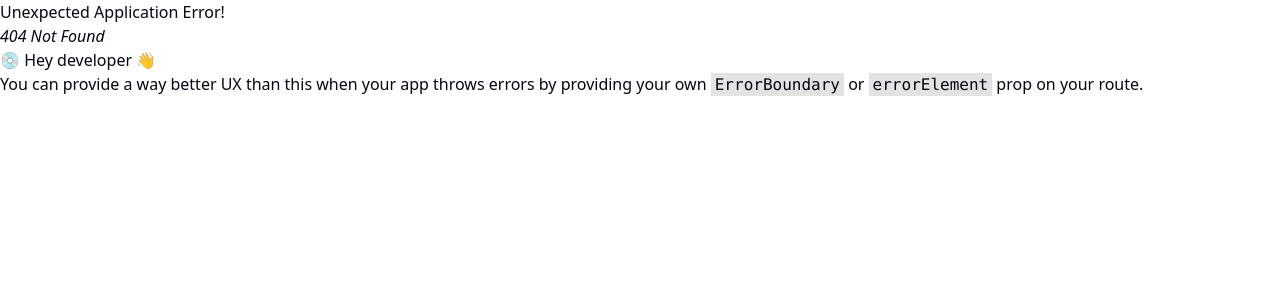
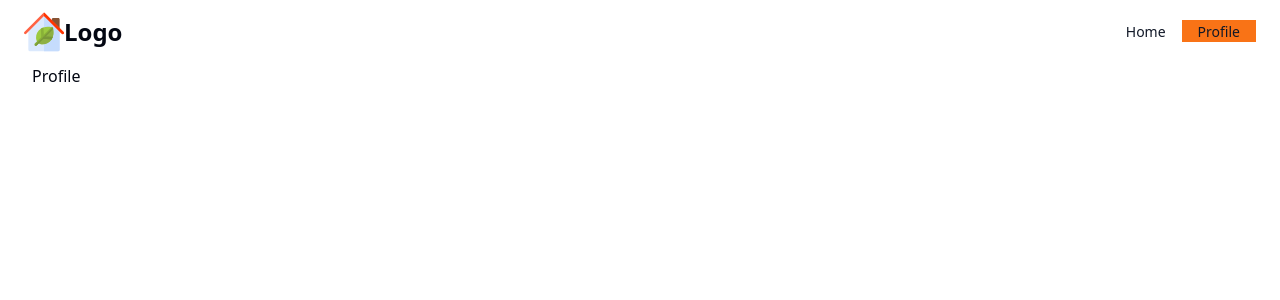
Before and after one commit to success-glich/Crud-App, a React (Vite) app: page /profile in a window 1280 px wide. Before the commit this address had no page. Shown: the top 300 px of the page. Built offline with nearby package versions, Linux system fonts and the light colour scheme.

Commit message:
setup react router

```diff
--- a/src/App.tsx
+++ b/src/App.tsx
@@ -1,35 +1,17 @@
-import { useState } from 'react'
-import reactLogo from './assets/react.svg'
-import viteLogo from '/vite.svg'
-import './App.css'
+import NavBar from "./components/NavBar";
+import { Outlet } from "react-router-dom";
 
 function App() {
-  const [count, setCount] = useState(0)
-
   return (
     <>
       <div>
-        <a href="https://vitejs.dev" target="_blank">
-          <img src={viteLogo} className="logo" alt="Vite logo" />
-        </a>
-        <a href="https://react.dev" target="_blank">
-          <img src={reactLogo} className="logo react" alt="React logo" />
-        </a>
+        <NavBar />
+        <main className="container">
+          <Outlet />
+        </main>
       </div>
-      <h1>Vite + React</h1>
-      <div className="card">
-        <button onClick={() => setCount((count) => count + 1)}>
-          count is {count}
-        </button>
-        <p>
-          Edit <code>src/App.tsx</code> and save to test HMR
-        </p>
-      </div>
-      <p className="read-the-docs">
-        Click on the Vite and React logos to learn more
-      </p>
     </>
-  )
+  );
 }
 
-export default App
+export default App;
--- a/src/components/NavBar.tsx
+++ b/src/components/NavBar.tsx
@@ -1,17 +1,21 @@
-import {  NavLink } from "react-router-dom";
+import { NavLink } from "react-router-dom";
 import { Button } from "./ui/button";
+import { isPending } from "@reduxjs/toolkit";
 
 function NavBar() {
+  const isActive = ({ isActive }: { isActive: boolean }) =>
+    isActive ? "bg-orange-500" : "";
   return (
     <div className="h-16 w-full flex justify-between items-center px-6">
-      <div>
+      <div className="flex  justify-center items-center">
+        <img src="./images/logo.svg" className="w-10 h-52" />
         <h1 className="text-2xl font-bold">Logo</h1>
       </div>
       <div>
-        <NavLink to="/">
+        <NavLink to="/" className={isActive}>
           <Button variant={"link"}>Home</Button>
         </NavLink>
-        <NavLink to="/">
+        <NavLink to="/profile" className={isActive}>
           <Button variant={"link"}>Profile</Button>
         </NavLink>
       </div>
--- a/src/main.tsx
+++ b/src/main.tsx
@@ -5,21 +5,27 @@ import "./index.css";
 
 import { RouterProvider, createBrowserRouter } from "react-router-dom";
 import Home from "./pages/Home.tsx";
+import Profile from "./pages/Profile.tsx";
 
 const router = createBrowserRouter([
   {
     path: "/",
-    element: (
-      <>
-        <Home />
-      </>
-    ),
+    element: <App />,
+    children: [
+      {
+        path: "/",
+        element: <Home />,
+      },
+      {
+        path: "/profile",
+        element: <Profile />,
+      },
+    ],
   },
 ]);
 
 ReactDOM.createRoot(document.getElementById("root")!).render(
   <React.StrictMode>
     <RouterProvider router={router} />
-    {/* <App /> */}
   </React.StrictMode>
 );
--- a/src/pages/Home.tsx
+++ b/src/pages/Home.tsx
@@ -2,11 +2,7 @@ import NavBar from "@/components/NavBar";
 import React from "react";
 
 const Home: React.FC = () => {
-  return (
-    <div>
-      <NavBar />
-    </div>
-  );
+  return <div>home</div>;
 };
 
 export default Home;
--- /dev/null
+++ b/src/pages/Profile.tsx
@@ -0,0 +1,5 @@
+function Profile() {
+  return <div>Profile</div>;
+}
+
+export default Profile;
```
Also changed, not shown: public/images/logo.svg (added).
